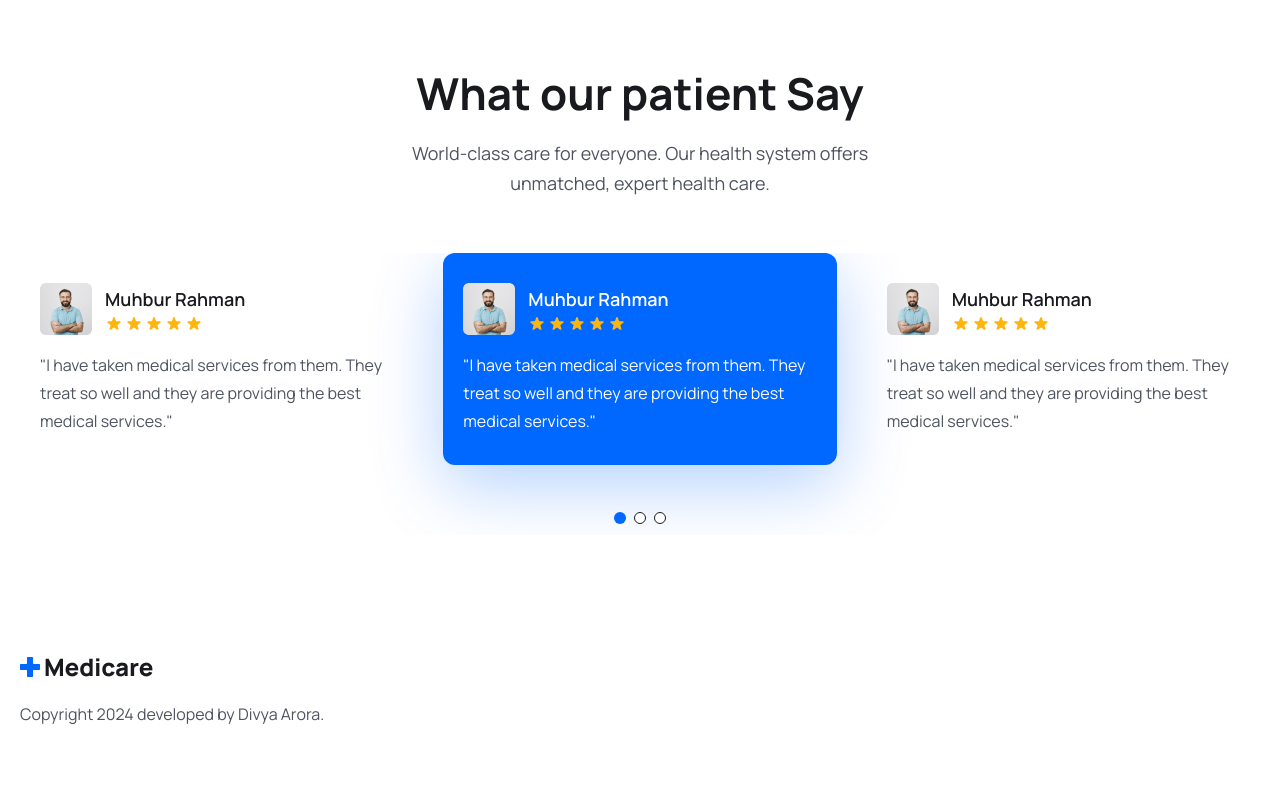
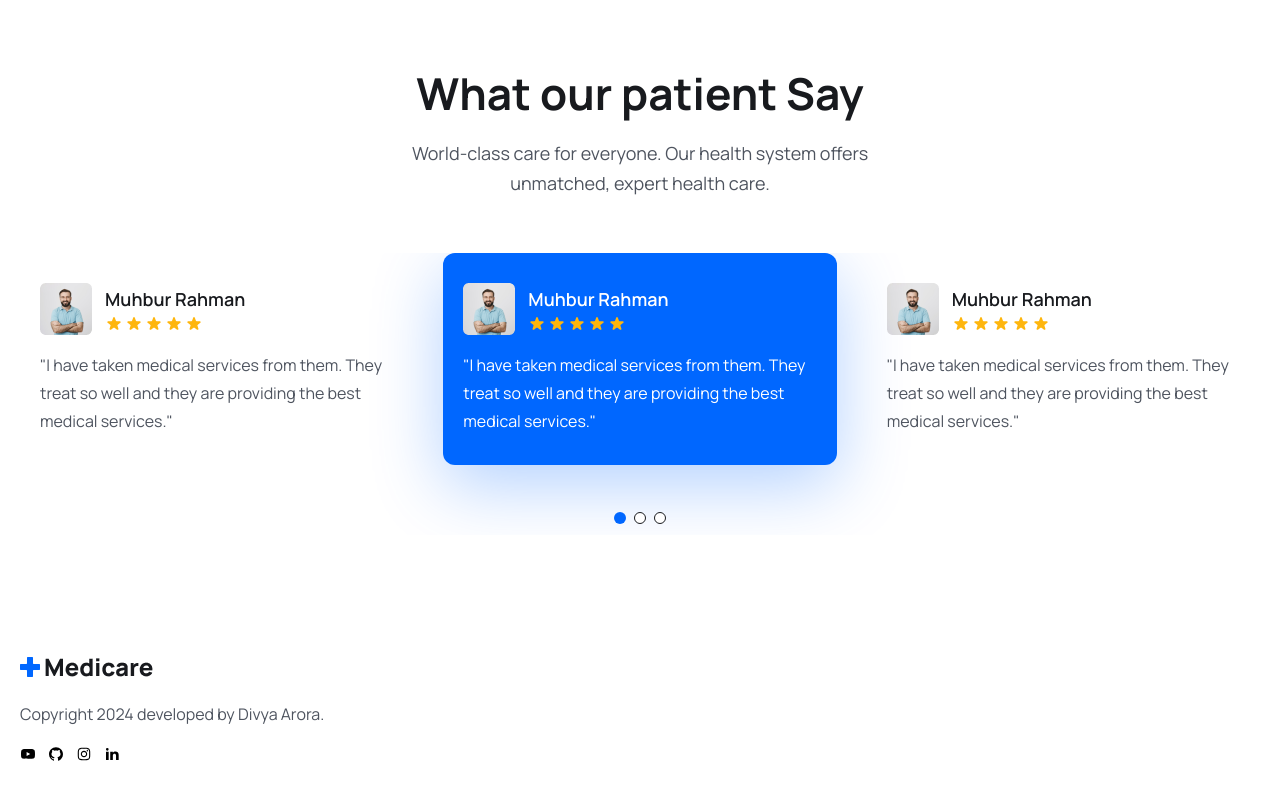
Before and after one commit to aroraadivya/Mern-Stack-Medicare, a React (Vite) app in the folder frontend/: page / in a window 1280 px wide. Shown: the part 5574-6374 px from the top of the page. Built offline with nearby package versions, Linux system fonts and the light colour scheme.

Commit message:
Update social links in Footer component: added icons to Link components

```diff
--- a/frontend/src/components/Footer/Footer.jsx
+++ b/frontend/src/components/Footer/Footer.jsx
@@ -83,7 +83,8 @@ const Footer = () => {
                     <p className='text-[16px] leading-7 font-[400] text-textColor mt-4'>Copyright {year} developed by Divya Arora.</p>
 
                     <div className='flex items-center gap-3 mt-4'>
-                        {socialLinks.map((link, index)=> <Link to={link.path} key={index}></Link>)}
+                        {socialLinks.map((link, index)=> (<Link to={link.path} key={index}>
+                        {link.icon}</Link>))}
                     </div>
                 </div>
             </div>
```
